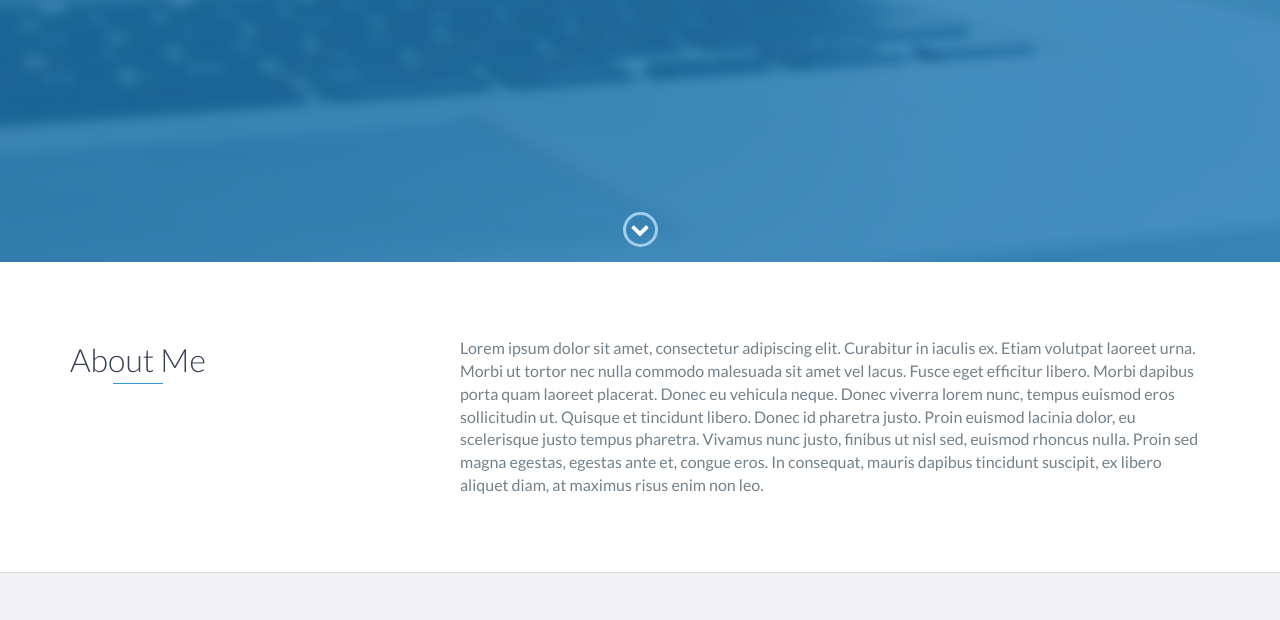
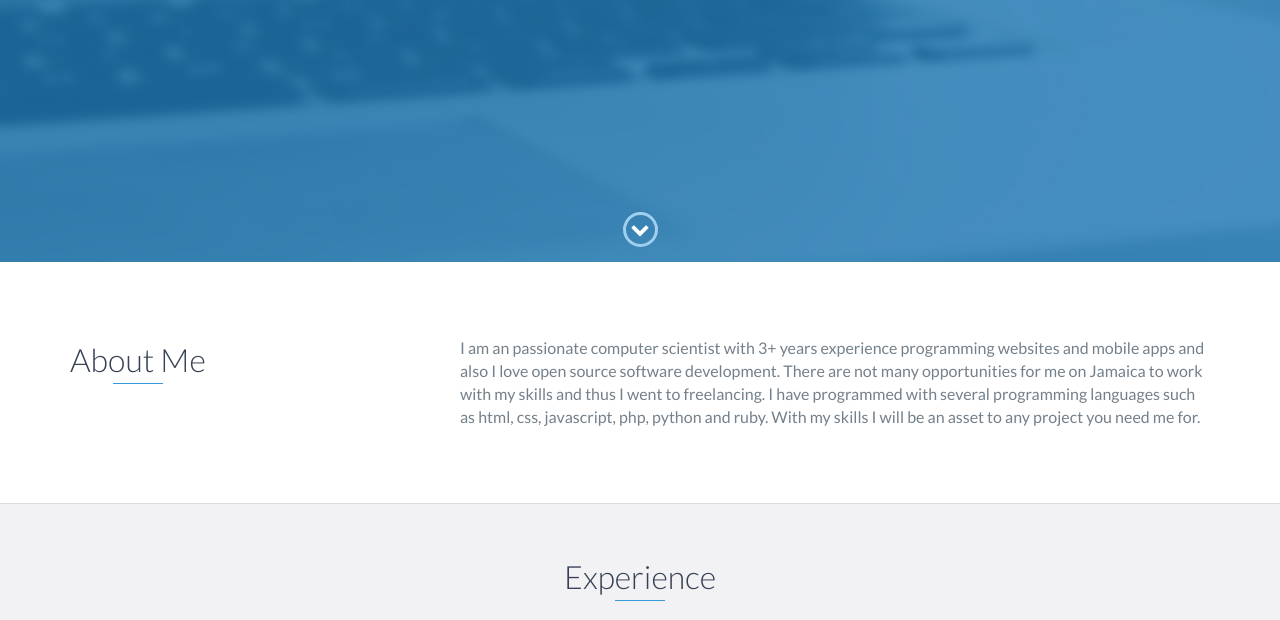
Before and after one commit to Quantum99/Quantum99.github.io, a website: page index.html in a window 1280 px wide. Shown: the part 538-1158 px from the top of the page. Drawn offline with nearby package versions, Linux system fonts and the light colour scheme.

Commit message:
Added on the about me page

```diff
--- a/index.html
+++ b/index.html
@@ -73,9 +73,11 @@
                 </div>
                 <div class="col-md-8">
                     <p>
-                        Lorem ipsum dolor sit amet, consectetur adipiscing elit. Curabitur in iaculis ex. Etiam volutpat laoreet urna. Morbi ut tortor nec nulla commodo malesuada sit amet vel lacus. Fusce eget efficitur libero. Morbi dapibus porta quam laoreet placerat. Donec
-                        eu vehicula neque. Donec viverra lorem nunc, tempus euismod eros sollicitudin ut. Quisque et tincidunt libero. Donec id pharetra justo. Proin euismod lacinia dolor, eu scelerisque justo tempus pharetra. Vivamus nunc justo, finibus
-                        ut nisl sed, euismod rhoncus nulla. Proin sed magna egestas, egestas ante et, congue eros. In consequat, mauris dapibus tincidunt suscipit, ex libero aliquet diam, at maximus risus enim non leo.
+                        I am an passionate computer scientist with 3+ years experience programming websites and mobile
+                        apps and also I love open source software development. There are not many opportunities for me on
+                        Jamaica to work with my skills and thus I went to freelancing. I have programmed with several
+                        programming languages such as html, css, javascript, php, python and ruby. With my skills I will
+                        be an asset to any project you need me for.
                     </p>
                 </div>
             </div>
```
